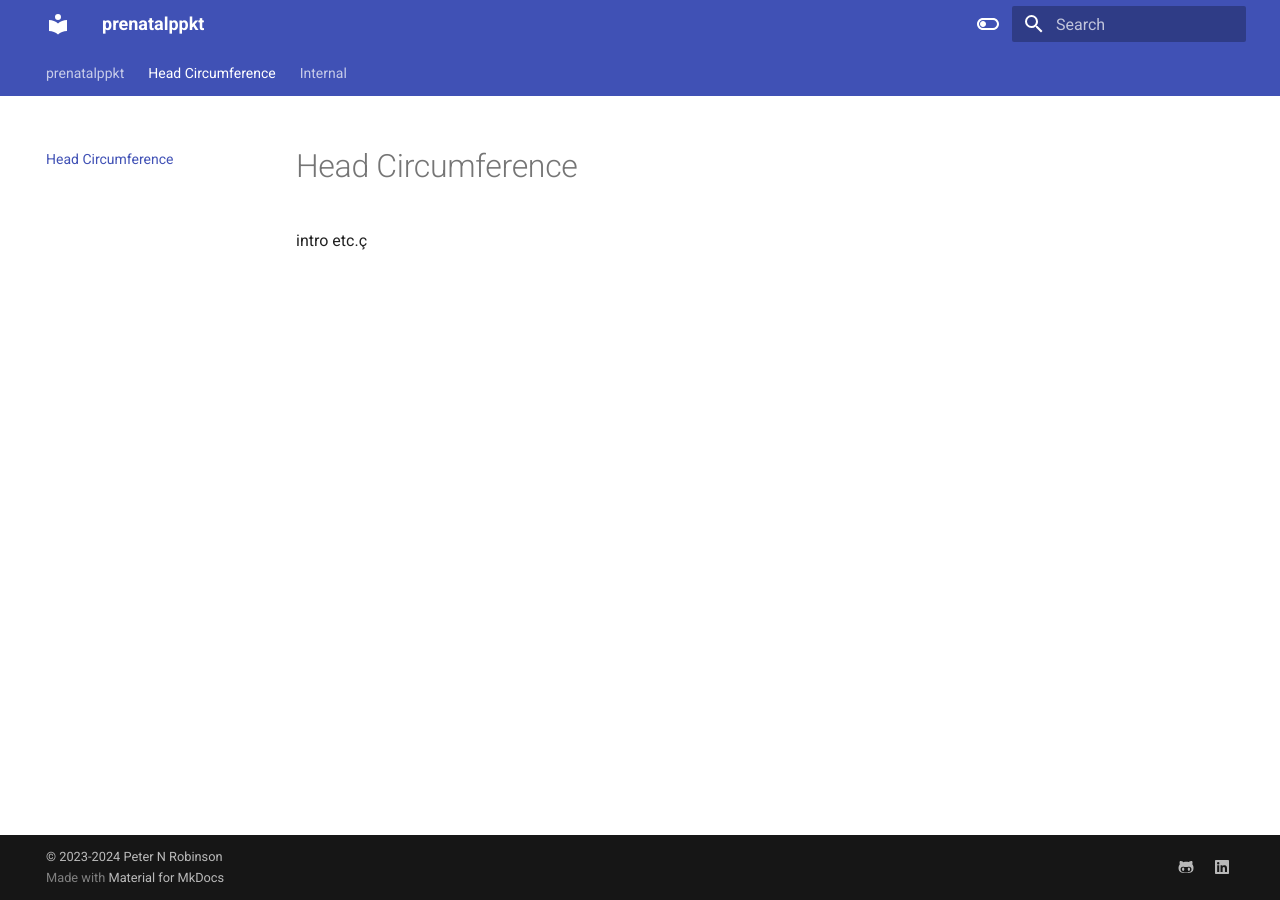
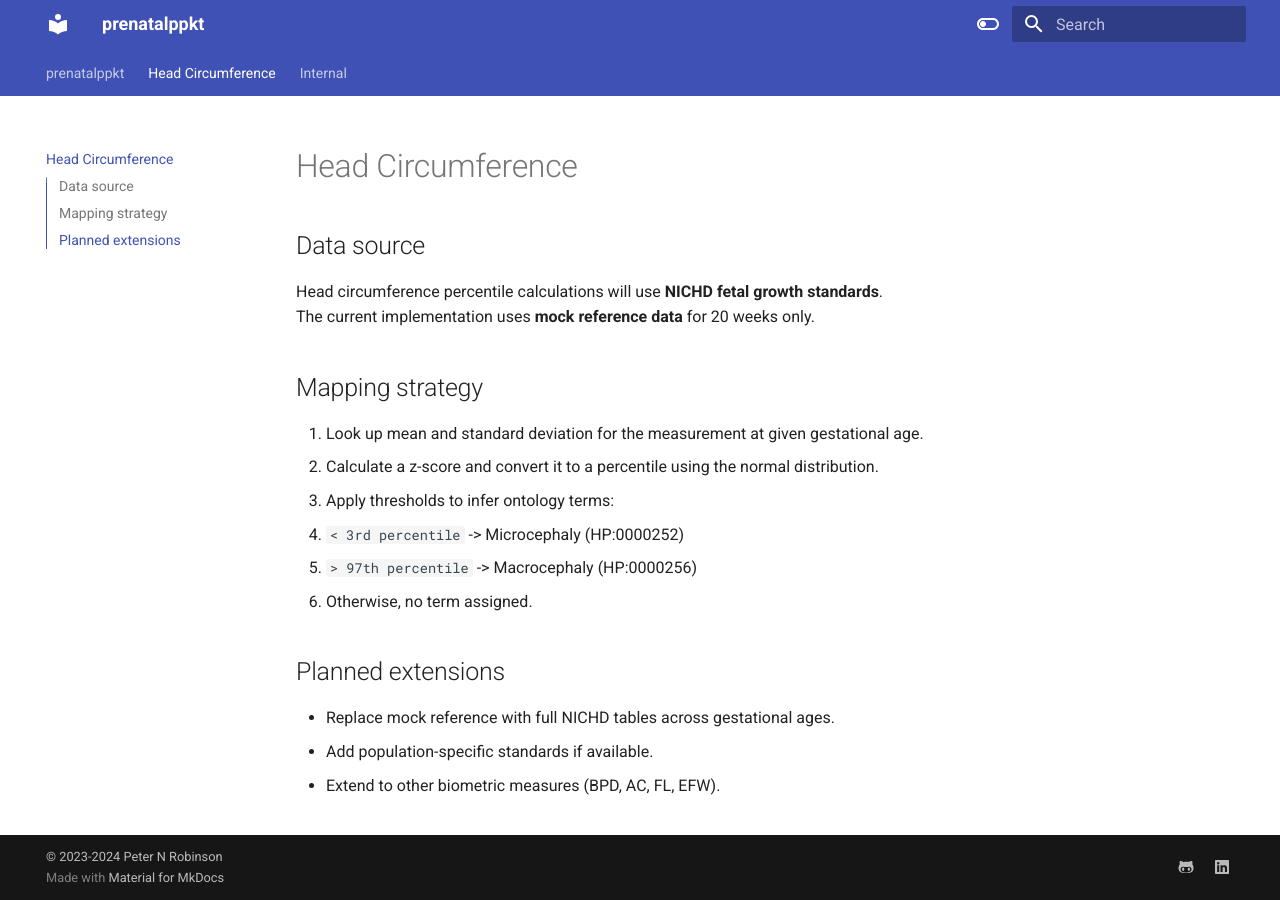
Before and after one commit to P2GX/prenatalppkt, an MkDocs documentation site: the page built from docs/head_circumference.md, in a window 1280 px wide. Built offline with MkDocs 1.6.1 and Material for MkDocs 9.7.7, drawn with Linux system fonts in a browser that asks for light colours.

Commit message:
draft markdown document to explain plan for head circumference

```diff
--- a/docs/head_circumference.md
+++ b/docs/head_circumference.md
@@ -1,3 +1,18 @@
 # Head Circumference
 
-intro etc.ç
+## Data source
+Head circumference percentile calculations will use **NICHD fetal growth standards**.
+The current implementation uses **mock reference data** for 20 weeks only.
+
+## Mapping strategy
+1. Look up mean and standard deviation for the measurement at given gestational age.
+2. Calculate a z-score and convert it to a percentile using the normal distribution.
+3. Apply thresholds to infer ontology terms:
+  - `< 3rd percentile` -> Microcephaly (HP:0000252)
+  - `> 97th percentile` -> Macrocephaly (HP:0000256)
+  - Otherwise, no term assigned.
+
+## Planned extensions
+- Replace mock reference with full NICHD tables across gestational ages.
+- Add population-specific standards if available.
+- Extend to other biometric measures (BPD, AC, FL, EFW).
```
